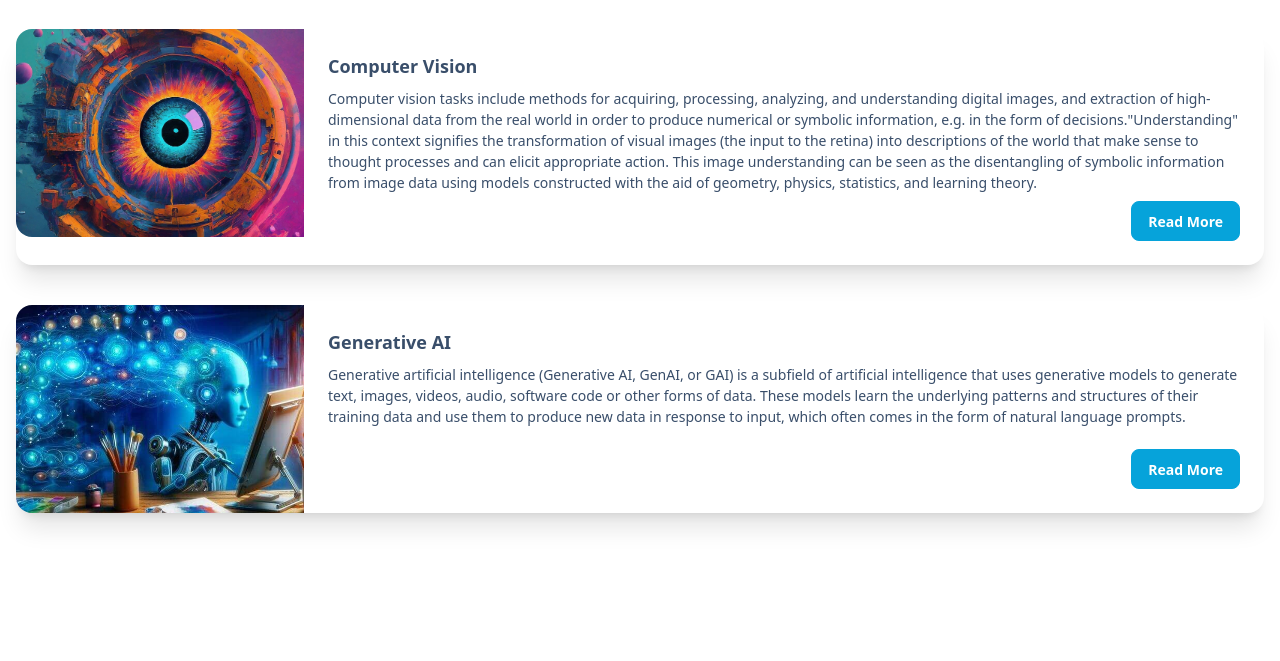
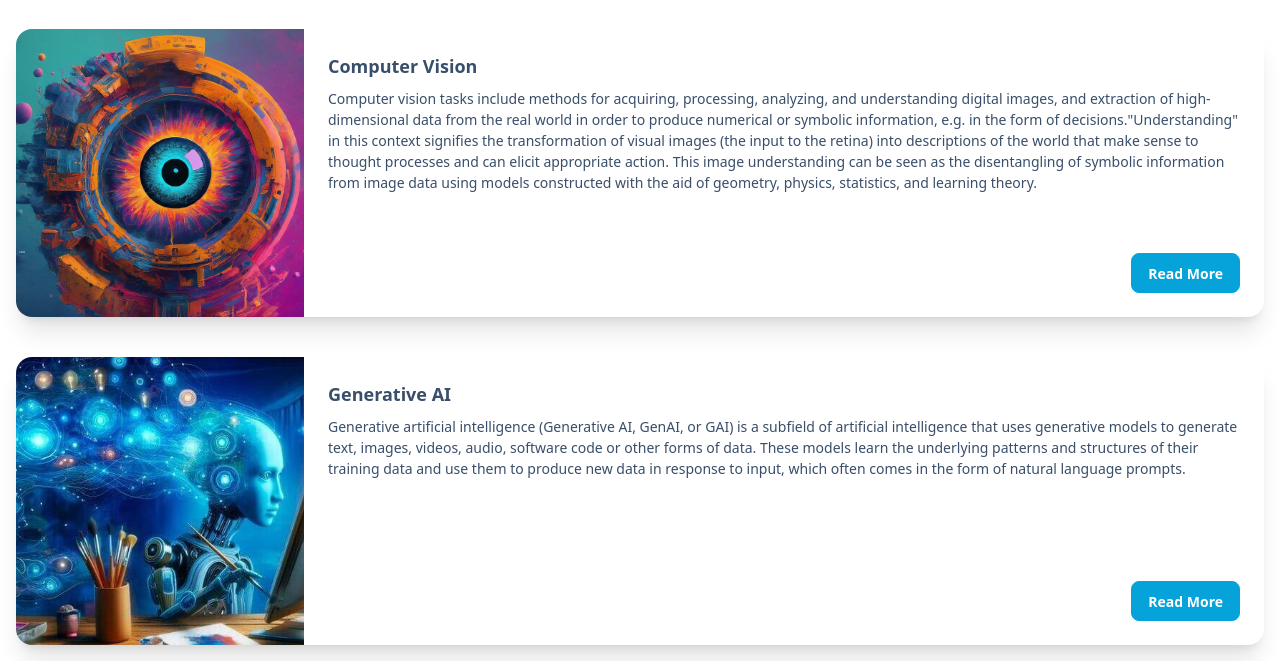
Before and after one commit to DMUPraveen/MARC_Website_Prototype, an Astro site: page /Research in a window 1280 px wide. Shown: the part 179-840 px from the top of the page. Before the commit the page ends 800 px from the top, so only its background shows below. Built offline with nearby package versions, Linux system fonts and the light colour scheme; Astro itself is replaced by a stand-in of ours.

Commit message:
INcreased card size by a bit

```diff
--- a/src/components/ResearchAreaCard.astro
+++ b/src/components/ResearchAreaCard.astro
@@ -4,7 +4,7 @@ const { Area, ImageUrl, PageLink } = Astro.props;
 ---
 
 <div class="card lg:card-side bg-base-100 shadow-xl">
-    <figure class="w-full lg:w-72 lg:h-52 shrink-0">
+    <figure class="w-full lg:w-72 lg:h-72 shrink-0">
         <img src={ImageUrl.src} alt="Album" />
     </figure>
     <div class="card-body">
```
